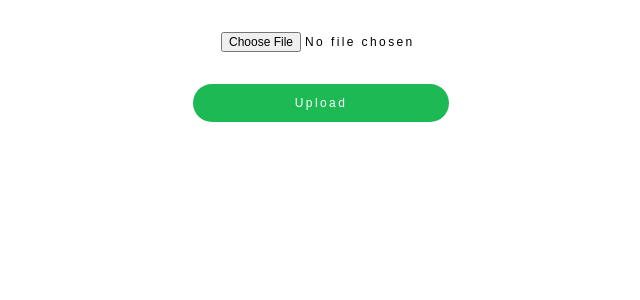
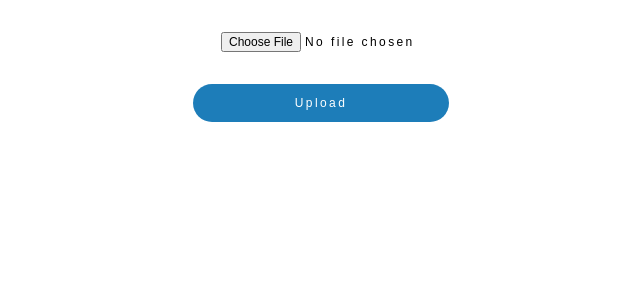
Before and after one commit to kavya-kumar94/CSVtoJSON, a React (Create React App) app: page / in a window 1280 px wide. Shown: the top 300 px of the page, without its empty margins (319-959 px from the left). Built offline with nearby package versions, Linux system fonts and the light colour scheme.

Commit message:
Add styling

```diff
--- a/src/App.css
+++ b/src/App.css
@@ -27,7 +27,7 @@
 .btn-success {
   border-radius: 500px;
     padding: 12px 38px 12px;
-    background-color: #1DB954;
+    background-color: rgb(29, 125, 185);
     border: 0px;
     font-size: 12px;
     letter-spacing: 0.2em;
@@ -39,11 +39,9 @@
 input {
   border-radius: 500px;
     padding: 12px 38px 12px;
-    /* background-color: #1DB954; */
     border: 0px;
     font-size: 12px;
     letter-spacing: 0.2em;
-    /* color: white; */
     margin-top: 20px;
-    /* cursor: pointer; */
+    outline: none;
 }
--- a/src/App.js
+++ b/src/App.js
@@ -42,9 +42,9 @@ class App extends React.Component {
     if (err !== '') {
       event.target.value = null
       return(
-        < div class="alert alert-warning alert-dismissible fade show" role = "alert" >
+        < div className="alert alert-info" role = "alert" >
           <strong>Holy guacamole!</strong> You should check in on some of those fields below.
-          < button type = "button" class="close" data-dismiss="alert" aria-label="Close" >
+          < button type = "button" className="close" data-dismiss="alert" aria-label="Close" >
                 <span aria-hidden="true">&times;</span>
           </button >
         </div >
```
